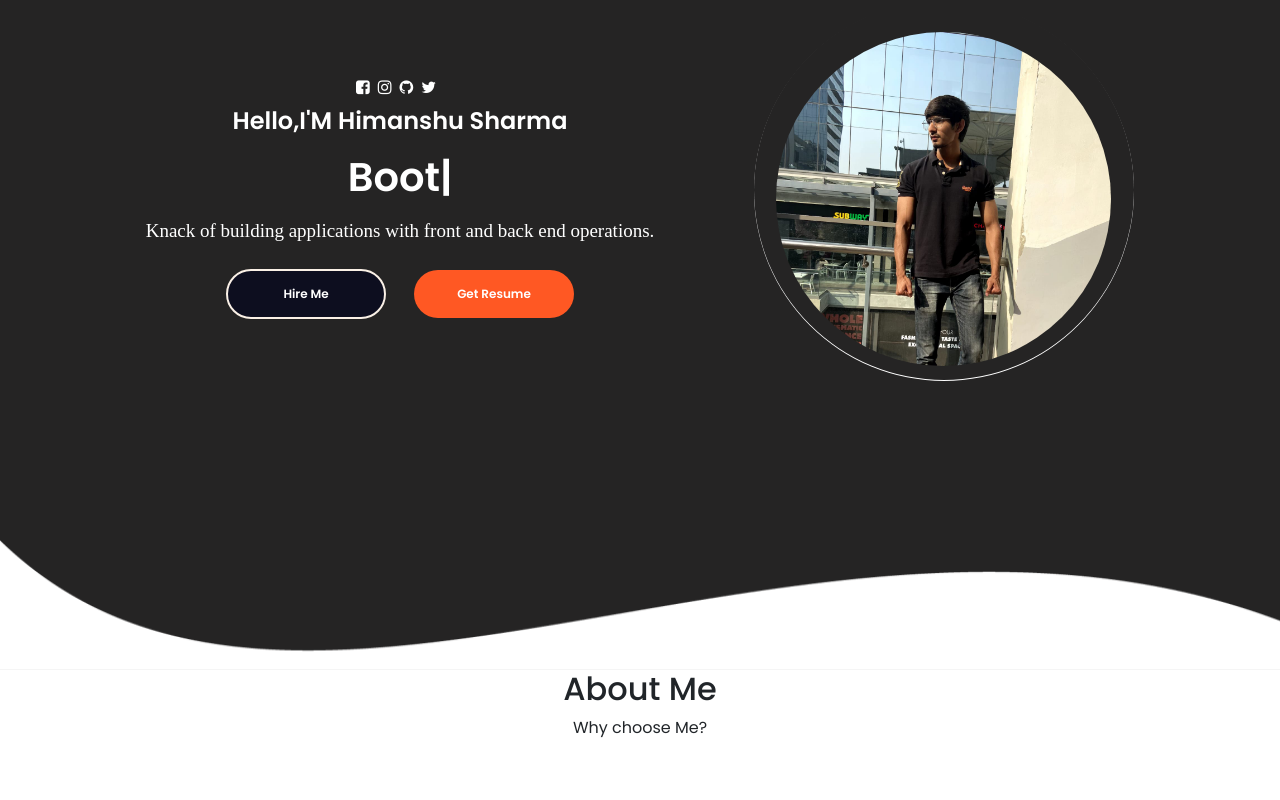
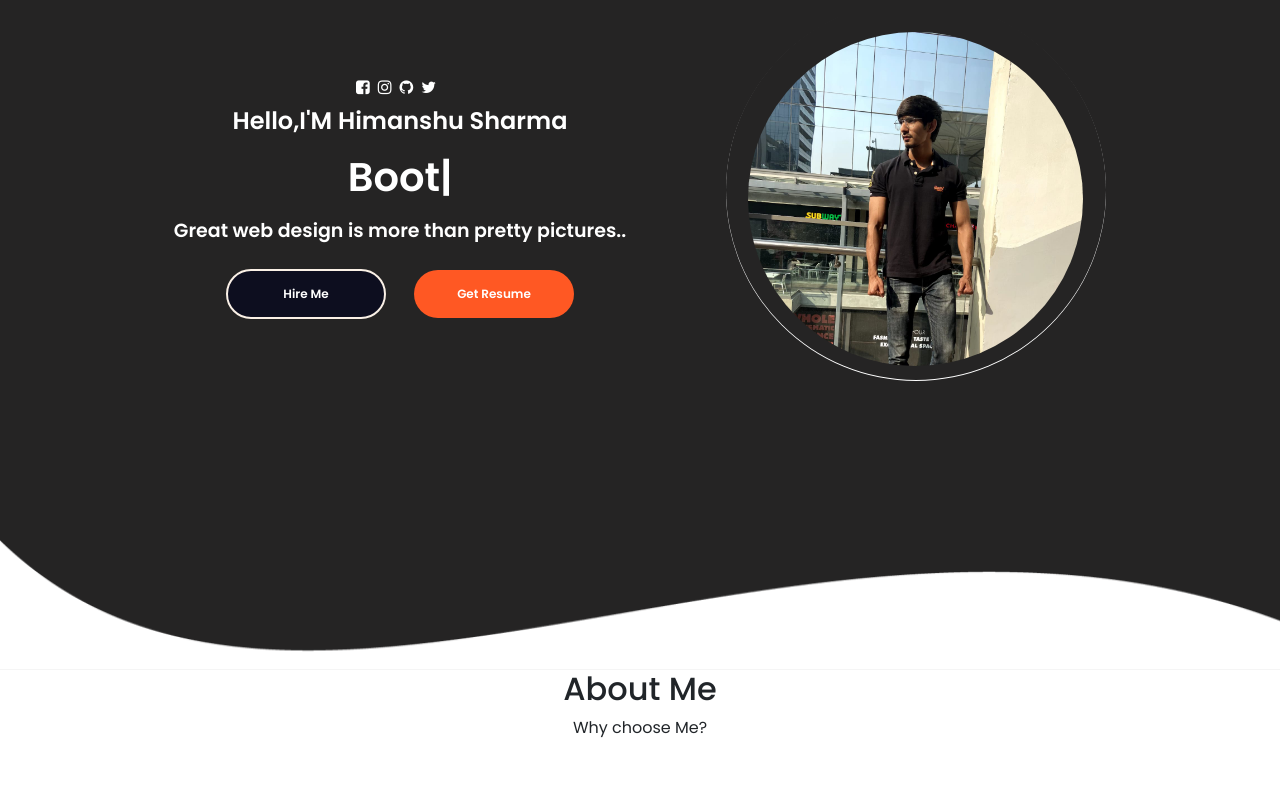
Before and after one commit to Himanshu0071/Resume, a React (Create React App) app: page / in a window 1280 px wide. Shown: the top 800 px of the page. Built offline with nearby package versions, Linux system fonts and the light colour scheme; a web font is replaced by a local one.

Commit message:
font change

```diff
--- a/src/PortfolioContainer/Home/Profile/Profile.css
+++ b/src/PortfolioContainer/Home/Profile/Profile.css
@@ -39,7 +39,8 @@
 .profile-role-tagline{
     font-size: 19px;
     margin: 5px 0 0 0;
-    font-family:'Times New Roman', Times, serif;
+    font-weight: lighter;
+
 }
 
 .profile-options .highlighted-btn{
--- a/src/PortfolioContainer/Home/Profile/Profile.js
+++ b/src/PortfolioContainer/Home/Profile/Profile.js
@@ -56,7 +56,7 @@ export default function Profile({nRef}) {
                         ]}/>
                    </h1>
                    <span className="profile-role-tagline">
-                    Knack of building applications with front and back end operations.
+                   Great web design is more than pretty pictures..
                     </span>
                 </span>
             </div>
```
